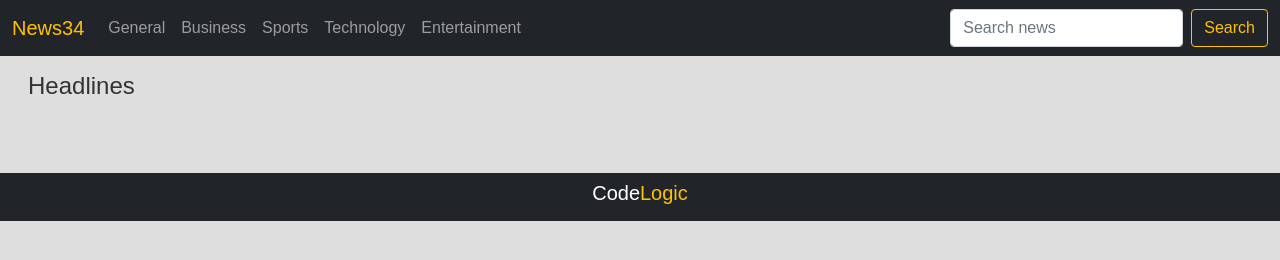
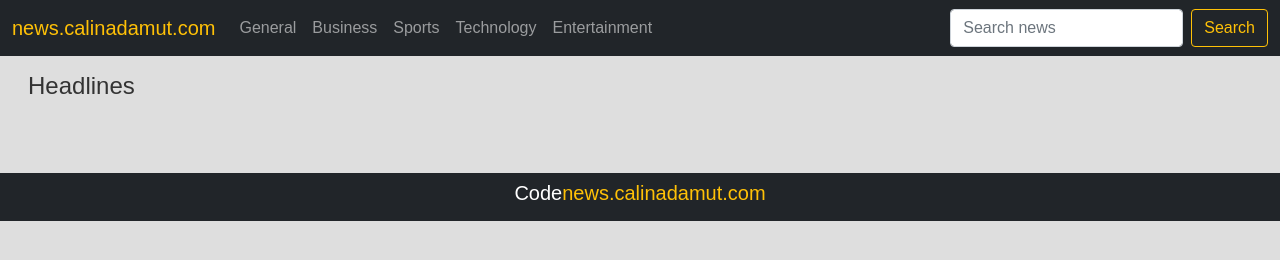
Before and after one commit to calinadamut/news, a plain HTML site: page index.html in a window 1280 px wide. Drawn offline with nearby package versions, Linux system fonts and the light colour scheme; no server answers.

Commit message:
Update index.html

```diff
--- a/index.html
+++ b/index.html
@@ -18,7 +18,7 @@
         <div>
             <nav class="navbar navbar-expand-lg navbar-dark bg-dark">
                 <div class="container-fluid">
-                    <a class="navbar-brand text-warning" href="#">News34</a>
+                    <a class="navbar-brand text-warning" href="#">news.calinadamut.com</a>
                     <button class="navbar-toggler" type="button" data-bs-toggle="collapse"
                         data-bs-target="#navbarSupportedContent" aria-controls="navbarSupportedContent"
                         aria-expanded="false" aria-label="Toggle navigation">
@@ -62,7 +62,7 @@
             <div>
                 <nav class="navbar navbar-expand-lg navbar-dark bg-dark mt-4">
                   <div class="container-fluid m-0 p-0">
-                    <h5 class="text-white me-auto ms-auto">Code<span class="text-warning">Logic</span></h5>
+                    <h5 class="text-white me-auto ms-auto">Code<span class="text-warning">news.calinadamut.com</span></h5>
                   </div>
                 </nav>
               </div>
```
